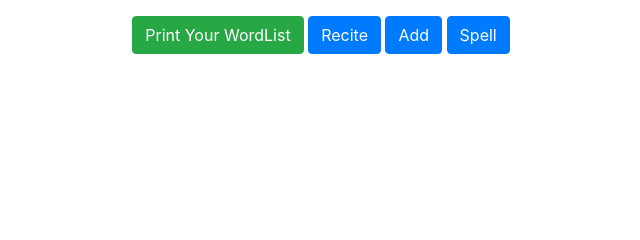
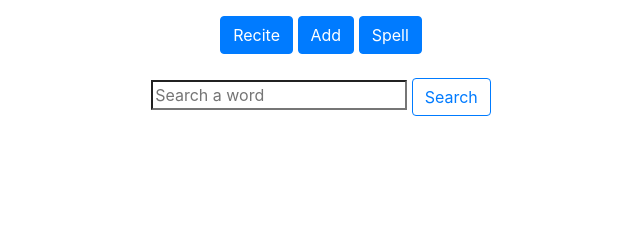
Before and after one commit to Z-Ful-in/words, a Django app: page /reciation/display/ in a window 1280 px wide. Shown: the part 173-413 px from the top of the page, without its empty margins (319-959 px from the left). Run offline with Django 3.2, Linux system fonts and the light colour scheme; data that the repository does not hold is empty.

Commit message:
修改了正确率的计算逻辑 新增单词本内单词搜索功能 去除单词本打印功能

```diff
--- a/reciation/templates/addwords.html
+++ b/reciation/templates/addwords.html
@@ -16,7 +16,11 @@
                 <tr>
                     <form id="form_add" method="post">
                         {% csrf_token %}
-                            <td><input type="text" name="word" placeholder="word" class="form-control" required="required" autocomplete="off"></td>
+                            <td><input type="text" name="word" placeholder="word" class="form-control" required="required" autocomplete="off">
+                                        {% if word_error %}
+                                            <span class="error"><font color="red">{{ word_error }}</font></span>
+                                        {% endif %}
+                            </td>
                             <td><input type="text" name="meaning" placeholder="meaning" class="form-control" required="required" autocomplete="off"></td>
                             <td><input type="text" name="example" placeholder="example" class="form-control" autocomplete="off"></td>
                 </tr>
--- a/reciation/templates/display.html
+++ b/reciation/templates/display.html
@@ -38,11 +38,14 @@
             </thead>
         </table>
     </div>
-    <a href="/reciation/printList" class="btn btn-success">Print Your WordList</a>
+   <!-- <a href="/reciation/printList" class="btn btn-success">Print Your WordList</a>
+   -->
     <a href="/reciation" class="btn btn-primary ">Recite</a>
     <button name="AddRowBtn" class="btn btn-primary" id="AddRowBtn">Add</button>
     <a href="/reciation/spell" class="btn btn-primary ">Spell</a>
-
+    <br><br>
+        <input id="listWord" type="search" placeholder="Search a word" aria-label="Search"  autocomplete="off">
+        <button id="SeaBtn" class="btn btn-outline-primary my-2 my-sm-0" type="submit">Search</button>
 </div>
 {% endblock content %}
 
@@ -177,6 +180,56 @@
             })
         });
 
+        $("#SeaBtn").on('click',function(){
+            let word = document.getElementById("listWord").value;
+            let cookies = document.cookie.split(',');
+            let pattern = /csrftoken=(.*)/m;
+            for(let j=0; j<cookies.length; j++){
+                if(pattern.test(cookies[j])){
+                    var csrf = pattern.exec( cookies[j])[1];
+                }
+            }
+            $.ajax({
+                url: '/reciation/search/',
+                type: 'POST',
+                dataType: 'json',
+                data:{
+                    word: word,
+                    csrfmiddlewaretoken: csrf,
+                },
+                success: function(data){
+                    let words = data.words;
+                    let meanings = data.meanings;
+                    let code = "";
+                    for(let i=0; i<words.length; i++){
+                        code += '<tr>'+
+                        '<td>'+words[i]+'</td>'+
+                        '<td>'+meanings[i]+'</td>'+
+                        '<td>'+
+                            '<button id="EdiBtn" class="btn btn-primary" >Edit</button>'+
+                            '<button id="delBtn" class="btn btn-danger">Delete</button>'+
+                        '</td>'+
+                    '</tr>';
+                    }
+                    $("#WordList tbody").html(code);
+                    delButtons = document.querySelectorAll('button[id="delBtn"]');
+                    ediButtons=document.querySelectorAll('button[id="EdiBtn"]');
+                    for(let i=0; i<words.length; i++){
+                        delButtons[i].addEventListener('click', (function(){
+                            if(confirm("Are you sure to delete this word?")){
+                                delFunction($("td").eq(i*3).text());
+                            }
+                        }));
+                        ediButtons[i].addEventListener('click',(function(){
+                            ediFunction(i);
+                        }))
+                    }
+                },
+                error: function(data){
+                    alert("FAIL");
+                }
+            });
+        });
 
     </script>
 {% endblock script %}
--- a/reciation/urls.py
+++ b/reciation/urls.py
@@ -27,7 +27,8 @@ urlpatterns = [
     path('spell/',views.spell,name="spell"),
     path('check/',views.check, name="check"),
     path('recite/',views.recite,name="recite"),
-    path('printList',views.printList,name="printList"),
+    # path('printList',views.printList,name="printList"),
     path('recite1d',views.one_day_words_recite,name="recite1"),
     path('spell1d',views.one_day_words_spell,name="spell1"),
+    path('search/',views.search,name="search"),
 ]
--- a/reciation/views.py
+++ b/reciation/views.py
@@ -16,6 +16,9 @@ def addwords(request):
         form = ShowWordForm(request.POST)
         if form.is_valid():
             form.save()
+        else:
+            word_error = form.errors.get('word')
+            return render(request,'addwords.html',{'word_error':word_error})
     return render(request,'addwords.html')
 
 
@@ -108,23 +111,30 @@ def recite(request):
         word = request.POST.get('word')
         status = request.POST.get('status')
         obj = models.Word.objects.filter(word=word).first()
+        obj.submission += 1
         if status == 'rem':
+            obj.correct += 1
             obj.memory_strength +=0.5
+            obj.correct_rate = obj.correct / obj.submission
             obj.occur_weight = obj.memory_strength * (obj.correct_rate+1)
             obj.save()
             return JsonResponse({'status':'success','rate':obj.correct_rate,'meaning':obj.meaning})
         elif status == 'blur':
             obj.memory_strength -=0.5
+            obj.correct_rate = obj.correct / obj.submission
             obj.occur_weight = obj.memory_strength * (obj.correct_rate+1)
             obj.save()
             return JsonResponse({'status':'success','meaning':obj.meaning,'word':obj.word})
         elif status == 'for':
             obj.memory_strength -=1
+            obj.correct_rate = obj.correct / obj.submission
             obj.occur_weight = obj.memory_strength * (obj.correct_rate+1)
             obj.save()
             return JsonResponse({'status':'success','meaning':obj.meaning,'word':obj.word})
         elif status == 'fam':
+            obj.correct += 1
             obj.memory_strength +=5
+            obj.correct_rate = obj.correct / obj.submission
             obj.occur_weight = obj.memory_strength * (obj.correct_rate+1)
             obj.save()
             return JsonResponse({'status':'success','meaning':obj.meaning,'word':obj.word})
@@ -153,12 +163,25 @@ def one_day_words_spell(request):
         return render(request, 'spell.html', {'form': form})
     return render(request, 'spell.html')
 
-def printList(request):
-    """print the list of words and their meanings"""
-    with open('wordList.txt','w', encoding='utf-8') as f:
-        for word in models.Word.objects.all():
-            f.write(word.word+'\t'+word.meaning+'\n')
-    return redirect('display')
+# def printList(request):
+#     """print the list of words and their meanings"""
+#     with open('wordList.txt','w', encoding='utf-8') as f:
+#         for word in models.Word.objects.all():
+#             f.write(word.word+'\t'+word.meaning+'\n')
+#     return redirect('display')
+
+def search(request):
+    """search the words and their meanings"""
+    if request.method == 'GET':
+        return render(request,'search.html')
+    if request.method == 'POST':
+        word = request.POST.get('word')
+        form = models.Word.objects.filter(word__icontains=word)
+        data={'words':[],'meanings':[]}
+        for i in form:
+            data['words'].append(i.word)
+            data['meanings'].append(i.meaning)
+        return JsonResponse(data)
 
 def page_not_found(request,exception):
     return render(request,'404.html')
```
Also changed, not shown: reciation/forms.py (+7 -0 lines).
